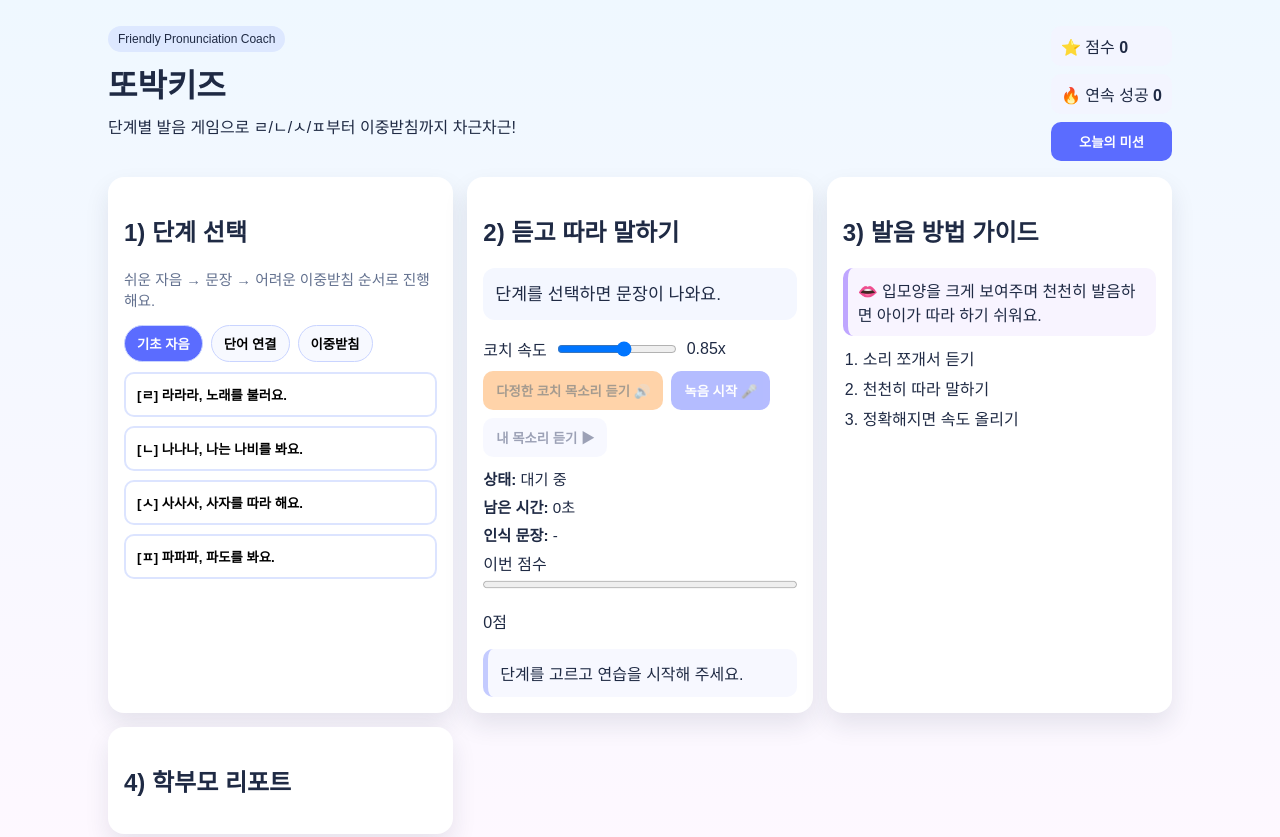
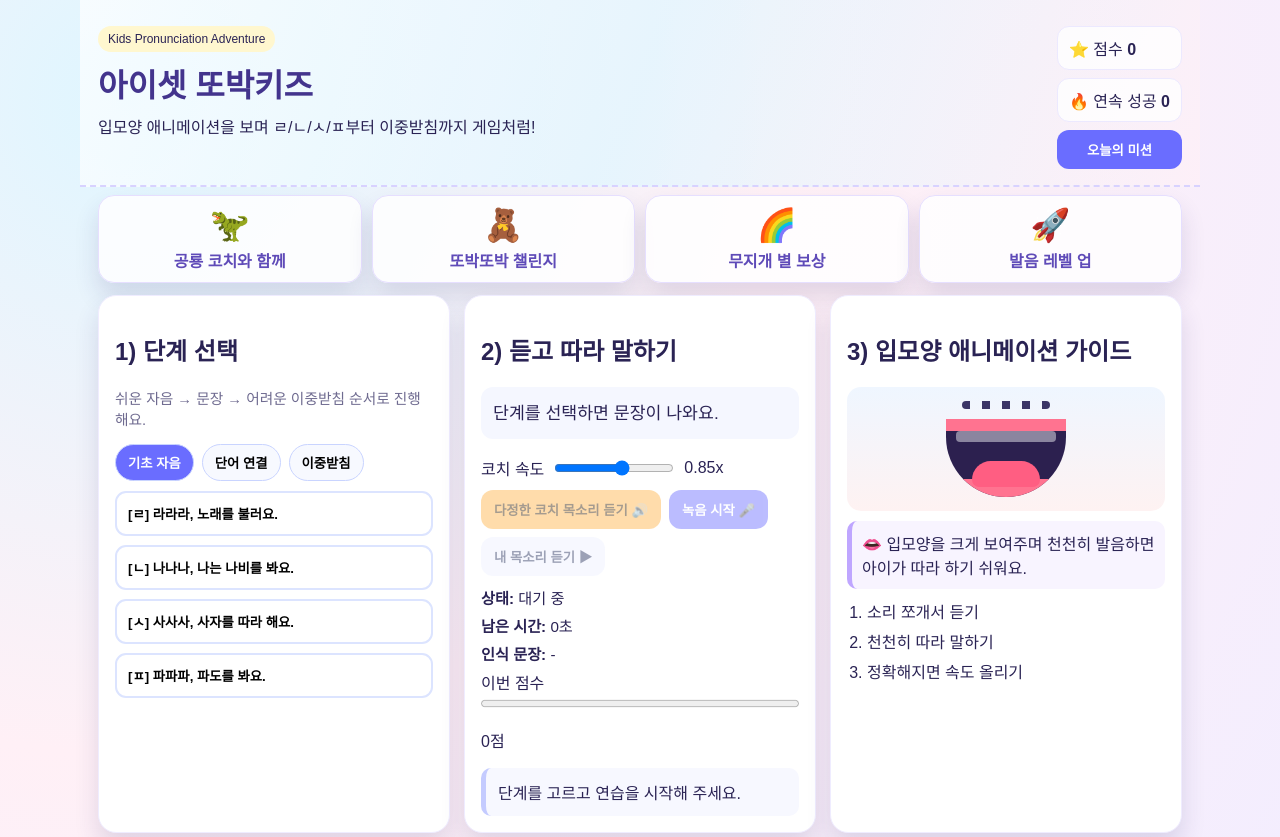
Before and after one commit to sichorangc-blip/game2, a website: page index.html in a window 1280 px wide. Shown: the top 837 px of the page. Drawn offline with Linux system fonts and the light colour scheme.

Commit message:
Add animated mouth guide and colorful ISET TtoBak Kids design

```diff
--- a/app.js
+++ b/app.js
@@ -3,38 +3,18 @@ const curriculum = [
     id: 'basic',
     title: '기초 자음',
     lessons: [
-      {
-        id: 1,
-        sentence: '라라라, 노래를 불러요.',
-        focus: 'ㄹ',
-        tip: '혀끝을 윗잇몸에 살짝 닿았다가 빠르게 떼요.',
-      },
-      {
-        id: 2,
-        sentence: '나나나, 나는 나비를 봐요.',
-        focus: 'ㄴ',
-        tip: '혀끝을 윗잇몸에 붙이고 코로 울림을 느껴요.',
-      },
-      {
-        id: 3,
-        sentence: '사사사, 사자를 따라 해요.',
-        focus: 'ㅅ',
-        tip: '이 사이로 바람을 가늘게 보내요.',
-      },
-      {
-        id: 4,
-        sentence: '파파파, 파도를 봐요.',
-        focus: 'ㅍ',
-        tip: '입술을 붙였다가 강하게 터뜨려요.',
-      },
+      { id: 1, sentence: '라라라, 노래를 불러요.', focus: 'ㄹ', tip: '혀끝을 윗잇몸에 살짝 닿았다가 빠르게 떼요.' },
+      { id: 2, sentence: '나나나, 나는 나비를 봐요.', focus: 'ㄴ', tip: '혀끝을 윗잇몸에 붙이고 코로 울림을 느껴요.' },
+      { id: 3, sentence: '사사사, 사자를 따라 해요.', focus: 'ㅅ', tip: '이 사이로 바람을 가늘게 보내요.' },
+      { id: 4, sentence: '파파파, 파도를 봐요.', focus: 'ㅍ', tip: '입술을 붙였다가 강하게 터뜨려요.' },
     ],
   },
   {
     id: 'words',
     title: '단어 연결',
     lessons: [
-      { id: 5, sentence: '오늘은 날씨가 맑아요.', focus: 'ㄹ/ㅆ/ㄱ', tip: '단어를 끊어서 또박또박.' },
-      { id: 6, sentence: '학교에서 친구와 놀았어요.', focus: 'ㄱ/ㅊ/ㄹ', tip: '빨리 말하지 않고 박자 맞추기.' },
+      { id: 5, sentence: '오늘은 날씨가 맑아요.', focus: 'ㄹ', tip: '단어를 끊어서 또박또박.' },
+      { id: 6, sentence: '학교에서 친구와 놀았어요.', focus: 'ㄴ', tip: '빨리 말하지 않고 박자 맞추기.' },
     ],
   },
   {
@@ -98,6 +78,7 @@ const speedRange = document.querySelector('#speedRange');
 const speedText = document.querySelector('#speedText');
 const mouthGuide = document.querySelector('#mouthGuide');
 const howToList = document.querySelector('#howToList');
+const mouthStage = document.querySelector('#mouthStage');
 const xpText = document.querySelector('#xpText');
 const streakText = document.querySelector('#streakText');
 
@@ -145,7 +126,7 @@ dailyMissionBtn.addEventListener('click', () => {
   renderLessons();
   selectLesson(lesson.id);
   feedbackBox.className = 'feedback';
-  feedbackBox.textContent = '오늘의 미션: 70점 이상 2번 연속 달성!';
+  feedbackBox.textContent = '오늘의 미션: 70점 이상 2번 연속 달성하면 무지개 뱃지 획득! 🌈';
 });
 
 listenBtn.addEventListener('click', () => {
@@ -182,7 +163,6 @@ function renderStages() {
 function renderLessons() {
   lessonList.innerHTML = '';
   const stage = curriculum.find((item) => item.id === currentStageId);
-
   stage.lessons.forEach((lesson) => {
     const btn = lessonTemplate.content.firstElementChild.cloneNode(true);
     btn.textContent = `[${lesson.focus}] ${lesson.sentence}`;
@@ -209,6 +189,7 @@ function selectLesson(lessonId) {
 function renderGuide(focus) {
   const guide = articulationGuide[focus] || articulationGuide.default;
   mouthGuide.textContent = guide.mouth;
+  mouthStage.dataset.shape = articulationGuide[focus] ? focus : 'default';
   howToList.innerHTML = '';
   guide.steps.forEach((step) => {
     const li = document.createElement('li');
@@ -260,8 +241,7 @@ async function startRecording() {
 
       if (!recognition || recognizedText.textContent === '-') {
         feedbackBox.className = 'feedback';
-        feedbackBox.textContent =
-          '음성 인식이 안 돼도 괜찮아요. "내 목소리 듣기"로 코치 목소리와 비교해 보세요.';
+        feedbackBox.textContent = '음성 인식이 안 돼도 괜찮아요. "내 목소리 듣기"로 코치 목소리와 비교해 보세요.';
       }
     };
 
@@ -369,33 +349,22 @@ function appendHistory(sentence, transcript, score) {
   const stamp = new Date().toLocaleTimeString('ko-KR', { hour: '2-digit', minute: '2-digit' });
   item.textContent = `${stamp} | ${sentence} | 인식: ${transcript} | 점수: ${score}`;
   historyList.prepend(item);
-
-  while (historyList.children.length > 8) {
-    historyList.removeChild(historyList.lastElementChild);
-  }
+  while (historyList.children.length > 8) historyList.removeChild(historyList.lastElementChild);
 }
 
 function levenshtein(a, b) {
   const dp = Array.from({ length: a.length + 1 }, () => new Array(b.length + 1).fill(0));
   for (let i = 0; i <= a.length; i += 1) dp[i][0] = i;
   for (let j = 0; j <= b.length; j += 1) dp[0][j] = j;
-
   for (let i = 1; i <= a.length; i += 1) {
     for (let j = 1; j <= b.length; j += 1) {
       const cost = a[i - 1] === b[j - 1] ? 0 : 1;
       dp[i][j] = Math.min(dp[i - 1][j] + 1, dp[i][j - 1] + 1, dp[i - 1][j - 1] + cost);
     }
   }
-
   return dp[a.length][b.length];
 }
 
 renderStages();
 renderLessons();
 renderGuide('default');
-
-if (window.speechSynthesis) {
-  speechSynthesis.onvoiceschanged = () => {
-    // ensure voices are loaded for friendly selection
-  };
-}
--- a/index.html
+++ b/index.html
@@ -3,15 +3,15 @@
   <head>
     <meta charset="UTF-8" />
     <meta name="viewport" content="width=device-width, initial-scale=1.0" />
-    <title>또박키즈 - 한국어 발음 게임</title>
+    <title>아이셋 또박키즈 - 한국어 발음 게임</title>
     <link rel="stylesheet" href="styles.css" />
   </head>
   <body>
-    <header class="hero">
+    <header class="hero rainbow">
       <div>
-        <p class="badge">Friendly Pronunciation Coach</p>
-        <h1>또박키즈</h1>
-        <p class="subtitle">단계별 발음 게임으로 ㄹ/ㄴ/ㅅ/ㅍ부터 이중받침까지 차근차근!</p>
+        <p class="badge">Kids Pronunciation Adventure</p>
+        <h1>아이셋 또박키즈</h1>
+        <p class="subtitle">입모양 애니메이션을 보며 ㄹ/ㄴ/ㅅ/ㅍ부터 이중받침까지 게임처럼!</p>
       </div>
       <div class="chips">
         <p>⭐ 점수 <strong id="xpText">0</strong></p>
@@ -19,6 +19,25 @@
         <button id="dailyMissionBtn" class="primary">오늘의 미션</button>
       </div>
     </header>
+
+    <section class="sticker-row">
+      <article class="sticker card-mini">
+        <div class="emoji">🦖</div>
+        <p>공룡 코치와 함께</p>
+      </article>
+      <article class="sticker card-mini">
+        <div class="emoji">🧸</div>
+        <p>또박또박 챌린지</p>
+      </article>
+      <article class="sticker card-mini">
+        <div class="emoji">🌈</div>
+        <p>무지개 별 보상</p>
+      </article>
+      <article class="sticker card-mini">
+        <div class="emoji">🚀</div>
+        <p>발음 레벨 업</p>
+      </article>
+    </section>
 
     <main class="layout">
       <section class="card">
@@ -60,7 +79,19 @@
       </section>
 
       <section class="card">
-        <h2>3) 발음 방법 가이드</h2>
+        <h2>3) 입모양 애니메이션 가이드</h2>
+        <div class="mouth-stage" id="mouthStage" data-shape="default">
+          <div class="face">
+            <div class="eyes"></div>
+            <div class="mouth-shell">
+              <div class="lips upper"></div>
+              <div class="lips lower"></div>
+              <div class="teeth"></div>
+              <div class="tongue"></div>
+              <div class="air"></div>
+            </div>
+          </div>
+        </div>
         <div id="mouthGuide" class="guide-box">발음을 고르면 입모양/혀 위치 설명이 나와요.</div>
         <ol id="howToList" class="howto"></ol>
       </section>
--- a/styles.css
+++ b/styles.css
@@ -1,74 +1,102 @@
 :root {
-  --bg: #f6fbff;
   --card: #fff;
-  --primary: #5b6cff;
-  --secondary: #ff9f43;
-  --text: #1f2a44;
-  --muted: #63718f;
-  --good: #22a06b;
-  --warn: #d97706;
-  --shadow: 0 12px 25px rgba(31, 42, 68, 0.1);
+  --primary: #6a6dff;
+  --secondary: #ffb347;
+  --text: #2a2354;
+  --muted: #6f6b90;
+  --good: #16a34a;
+  --warn: #ea580c;
+  --shadow: 0 14px 24px rgba(53, 44, 114, 0.14);
 }
 
 * { box-sizing: border-box; font-family: "Pretendard", "Noto Sans KR", sans-serif; }
-body { margin: 0; background: linear-gradient(180deg, #eff8ff, #fef8ff); color: var(--text); }
+body { margin: 0; color: var(--text); background: radial-gradient(circle at 10% 10%, #dff6ff, #fff0f6 45%, #f2edff); }
 
-.hero {
-  max-width: 1100px; margin: 0 auto; padding: 26px 18px 16px;
-  display: flex; justify-content: space-between; gap: 14px; align-items: flex-start;
-}
-.badge { display: inline-block; margin: 0 0 8px; font-size: 12px; padding: 6px 10px; border-radius: 999px; background: #dde8ff; }
-h1 { margin: 0; }
+.hero { max-width: 1120px; margin: 0 auto; padding: 26px 18px 16px; display: flex; justify-content: space-between; gap: 12px; align-items: flex-start; }
+.rainbow { background: linear-gradient(110deg, rgba(255,255,255,.7), rgba(223,246,255,.7), rgba(255,240,246,.7)); border-bottom: 2px dashed #d8d2ff; }
+.badge { display: inline-block; margin: 0 0 8px; font-size: 12px; padding: 6px 10px; border-radius: 999px; background: #fff7cf; }
+h1 { margin: 0; color: #43348d; }
 .subtitle { margin: 8px 0 0; }
 .muted { color: var(--muted); font-size: 0.92rem; }
 
 .chips { display: grid; gap: 8px; }
-.chips p { margin: 0; padding: 8px 10px; border-radius: 10px; background: #f3f5ff; }
+.chips p { margin: 0; padding: 9px 11px; border-radius: 12px; background: #ffffffcc; border: 1px solid #ece9ff; }
 
-.layout {
-  max-width: 1100px; margin: 0 auto; padding: 0 18px 28px;
-  display: grid; gap: 14px; grid-template-columns: repeat(auto-fit, minmax(260px, 1fr));
-}
+.sticker-row { max-width: 1120px; margin: 8px auto 12px; padding: 0 18px; display: grid; grid-template-columns: repeat(auto-fit, minmax(180px, 1fr)); gap: 10px; }
+.card-mini { background: #ffffffd9; border-radius: 16px; padding: 10px; border: 1px solid #e6dfff; box-shadow: var(--shadow); text-align: center; }
+.emoji { font-size: 2rem; }
+.sticker p { margin: 4px 0 0; font-weight: 700; color: #5f4bb8; }
 
-.card { background: var(--card); border-radius: 16px; padding: 16px; box-shadow: var(--shadow); }
+.layout { max-width: 1120px; margin: 0 auto; padding: 0 18px 30px; display: grid; gap: 14px; grid-template-columns: repeat(auto-fit, minmax(270px, 1fr)); }
+.card { background: var(--card); border-radius: 18px; padding: 16px; box-shadow: var(--shadow); border: 1px solid #efecff; }
 
 .stage-tabs { display: flex; gap: 8px; flex-wrap: wrap; margin-bottom: 10px; }
 .stage-btn { border: 1px solid #c9d4ff; background: #f7f9ff; border-radius: 20px; padding: 8px 12px; cursor: pointer; }
 .stage-btn.active { background: var(--primary); color: #fff; }
-
 .lesson-list { display: grid; gap: 9px; }
-.lesson-btn {
-  border: 2px solid #dce4ff; background: #fff; border-radius: 10px;
-  text-align: left; padding: 11px; cursor: pointer;
-}
+.lesson-btn { border: 2px solid #dce4ff; background: #fff; border-radius: 11px; text-align: left; padding: 11px; cursor: pointer; }
 .lesson-btn.active { border-color: var(--primary); background: #edf0ff; }
 
-.target { min-height: 52px; border-radius: 12px; background: #f4f7ff; padding: 12px; font-size: 1.08rem; }
-
+.target { min-height: 52px; border-radius: 12px; background: #f5f7ff; padding: 12px; font-size: 1.08rem; }
 .coach-controls { display: flex; align-items: center; gap: 8px; margin: 10px 0; }
 .coach-controls input { width: 120px; }
-
 .controls { display: flex; flex-wrap: wrap; gap: 8px; margin-bottom: 10px; }
-button { border: none; border-radius: 10px; padding: 10px 13px; font-weight: 700; cursor: pointer; }
+button { border: none; border-radius: 12px; padding: 10px 13px; font-weight: 700; cursor: pointer; }
 button:disabled { opacity: .45; cursor: not-allowed; }
 .primary { background: var(--primary); color: #fff; }
 .secondary { background: var(--secondary); color: #3a240a; }
 .ghost { background: #eef1ff; color: #26315f; }
 
 .status-grid p { margin: 6px 0; font-size: .95rem; }
-progress { width: 100%; height: 15px; }
-
-.feedback {
-  margin-top: 12px; padding: 12px; border-radius: 10px;
-  background: #f7f8ff; border-left: 5px solid #c4cbff; white-space: pre-line;
-}
+progress { width: 100%; height: 15px; accent-color: #7c5cff; }
+.feedback { margin-top: 12px; padding: 12px; border-radius: 10px; background: #f7f8ff; border-left: 5px solid #c4cbff; white-space: pre-line; }
 .feedback.good { border-left-color: var(--good); background: #ecfdf5; }
 .feedback.warn { border-left-color: var(--warn); background: #fff7ed; }
+
+.mouth-stage { margin-bottom: 10px; border-radius: 14px; padding: 14px; background: linear-gradient(180deg, #eff6ff, #fef2f2); }
+.face { width: 190px; margin: 0 auto; display: grid; justify-items: center; }
+.eyes { width: 88px; height: 8px; border-radius: 999px; background: repeating-linear-gradient(90deg, #3b3567 0 8px, transparent 8px 20px); margin-bottom: 10px; }
+.mouth-shell { width: 120px; height: 78px; background: #2c204f; border-radius: 0 0 60px 60px; position: relative; overflow: hidden; transition: all .25s ease; }
+.lips { position: absolute; left: 0; width: 100%; background: #ff7390; }
+.lips.upper { top: 0; height: 12px; }
+.lips.lower { bottom: 0; height: 18px; }
+.teeth { position: absolute; top: 12px; left: 10px; right: 10px; height: 11px; border-radius: 4px; background: #fff; opacity: .45; }
+.tongue { position: absolute; bottom: 10px; left: 26px; width: 68px; height: 26px; border-radius: 26px 26px 10px 10px; background: #ff5e82; transition: all .25s ease; }
+.air { position: absolute; right: 8px; top: 36px; width: 8px; height: 8px; border-radius: 50%; background: #9ee6ff; opacity: 0; }
+
+.mouth-stage[data-shape="ㄹ"] .tongue { height: 36px; bottom: 20px; }
+.mouth-stage[data-shape="ㄴ"] .tongue { height: 30px; bottom: 22px; left: 22px; }
+.mouth-stage[data-shape="ㅅ"] .mouth-shell { height: 58px; }
+.mouth-stage[data-shape="ㅅ"] .teeth { opacity: .95; }
+.mouth-stage[data-shape="ㅅ"] .air { animation: airFlow .9s infinite; opacity: .9; }
+.mouth-stage[data-shape="ㅍ"] .mouth-shell { animation: puff 1s infinite; }
+.mouth-stage[data-shape="ㅍ"] .air { animation: airBurst .7s infinite; opacity: .95; }
+.mouth-stage[data-shape="ㄵ/ㄺ/ㄼ"] .mouth-shell,
+.mouth-stage[data-shape="ㄻ/ㅄ"] .mouth-shell { animation: complexMove 1.1s infinite; }
+
+@keyframes airFlow {
+  0% { transform: translateX(0); opacity: .9; }
+  100% { transform: translateX(20px); opacity: 0; }
+}
+@keyframes airBurst {
+  0%, 30% { transform: scale(0.5) translateX(0); opacity: 0; }
+  45% { opacity: .95; }
+  100% { transform: scale(1.7) translateX(16px); opacity: 0; }
+}
+@keyframes puff {
+  0%, 30% { transform: scaleY(.8); }
+  45%, 80% { transform: scaleY(1); }
+  100% { transform: scaleY(.8); }
+}
+@keyframes complexMove {
+  0% { transform: rotate(0) scaleY(0.95); }
+  50% { transform: rotate(1deg) scaleY(1); }
+  100% { transform: rotate(0) scaleY(0.95); }
+}
 
 .guide-box { background: #f8f4ff; border-radius: 10px; padding: 10px; border-left: 5px solid #bfa6ff; }
 .howto { margin: 10px 0 0; padding-left: 20px; }
 .howto li { margin: 6px 0; }
-
 .history { margin: 0; padding-left: 20px; }
 .history li { margin: 7px 0; }
 
```
Also changed, not shown: README.md.
